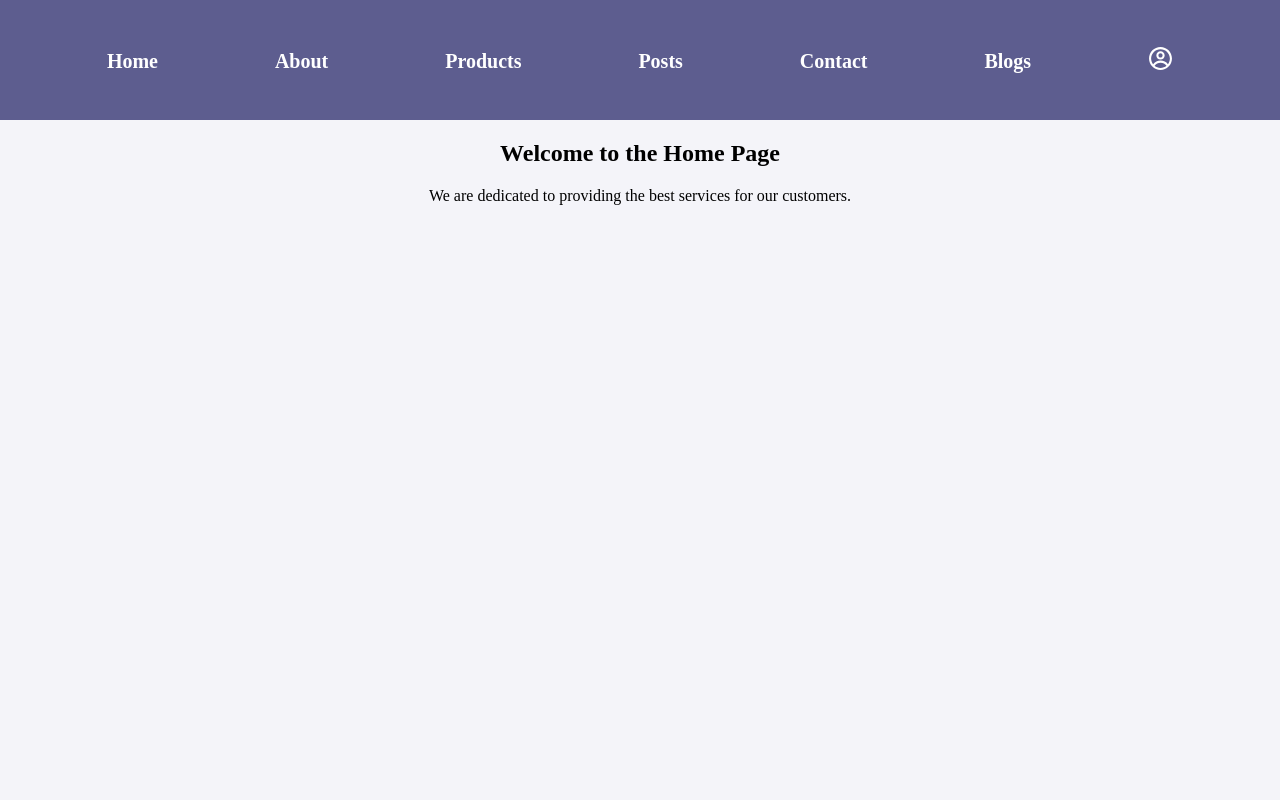
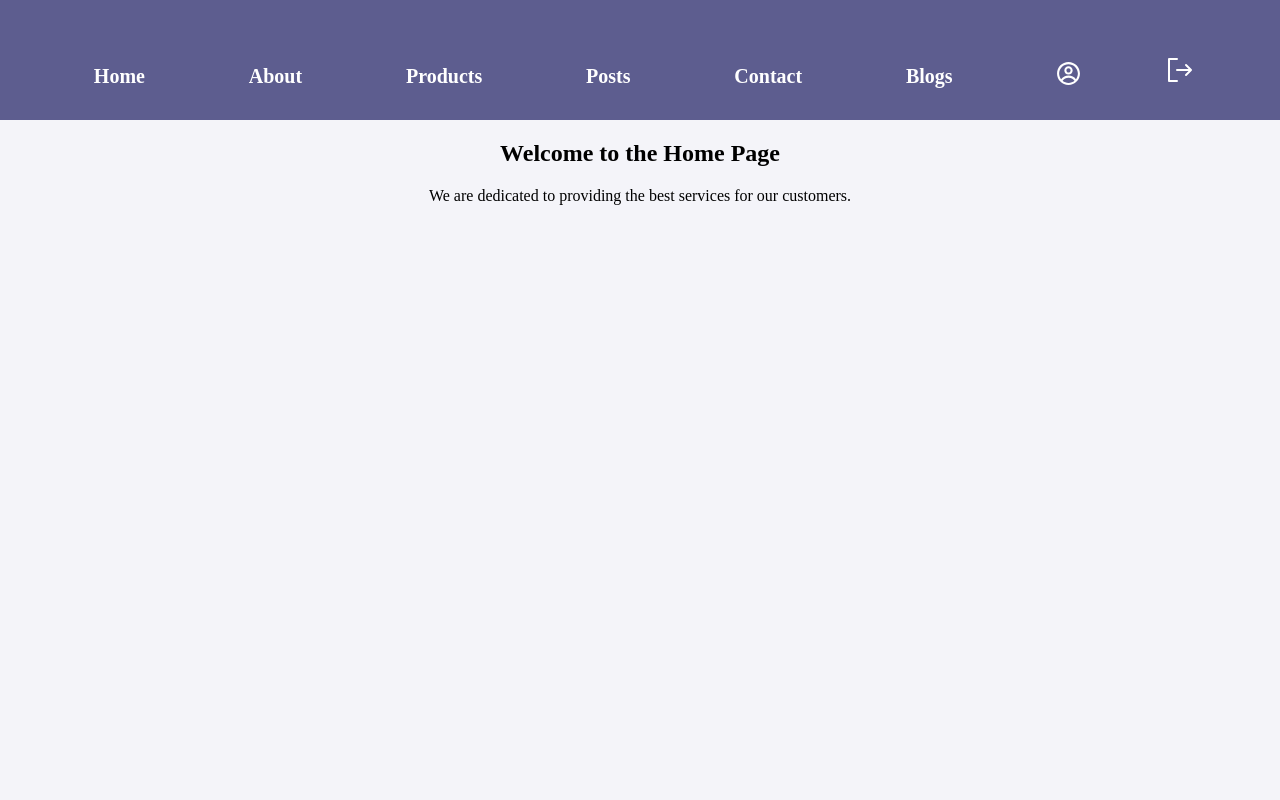
Before and after one commit to guranda26/online-shop, a Next.js app: page / in a window 1280 px wide. Shown: the top 800 px of the page. Built offline with nearby package versions, Linux system fonts and the light colour scheme.

Commit message:
add logout button

```diff
--- a/src/app/components/Header.jsx
+++ b/src/app/components/Header.jsx
@@ -1,7 +1,9 @@
 import React from "react";
 import Link from "next/link";
+import "../../styles/LogoutButton.css";
 import "../../styles/Header.css";
 import { CgProfile } from "react-icons/cg";
+import LogoutButton from "./LogoutButton";
 
 const Header = () => {
   return (
@@ -31,6 +33,9 @@ const Header = () => {
               <CgProfile className="profile" />
             </Link>
           </li>
+          <li className="nav-item">
+            <LogoutButton />
+          </li>
         </ul>
       </nav>
     </header>
--- /dev/null
+++ b/src/app/components/LogoutButton.jsx
@@ -0,0 +1,27 @@
+"use client";
+import { useRouter } from "next/navigation";
+import "../../styles/LogoutButton.css";
+
+export default function LogoutButton() {
+  const router = useRouter();
+
+  const logoutHandler = () => {
+    localStorage.clear();
+    router.push("/login");
+  };
+
+  return (
+    <div className="logout-btn" onClick={logoutHandler}>
+      <svg
+        className="header__icon"
+        xmlns="http://www.w3.org/2000/svg"
+        width="32"
+        height="32"
+        fill="white"
+        viewBox="0 0 256 256"
+      >
+        <path d="M120,216a8,8,0,0,1-8,8H48a8,8,0,0,1-8-8V40a8,8,0,0,1,8-8h64a8,8,0,0,1,0,16H56V208h56A8,8,0,0,1,120,216Zm109.66-93.66-40-40a8,8,0,0,0-11.32,11.32L204.69,120H112a8,8,0,0,0,0,16h92.69l-26.35,26.34a8,8,0,0,0,11.32,11.32l40-40A8,8,0,0,0,229.66,122.34Z"></path>
+      </svg>
+    </div>
+  );
+}
--- /dev/null
+++ b/src/styles/LogoutButton.css
@@ -0,0 +1,9 @@
+.logout-btn {
+  padding: 8px;
+  width: 2.8rem;
+  height: 2.8rem;
+  cursor: pointer;
+}
+.logout-btn:hover svg {
+  fill: #ec5e2a;
+}
```
Also changed, not shown: src/app/(auth)/layout.jsx (+1 -8 lines).
